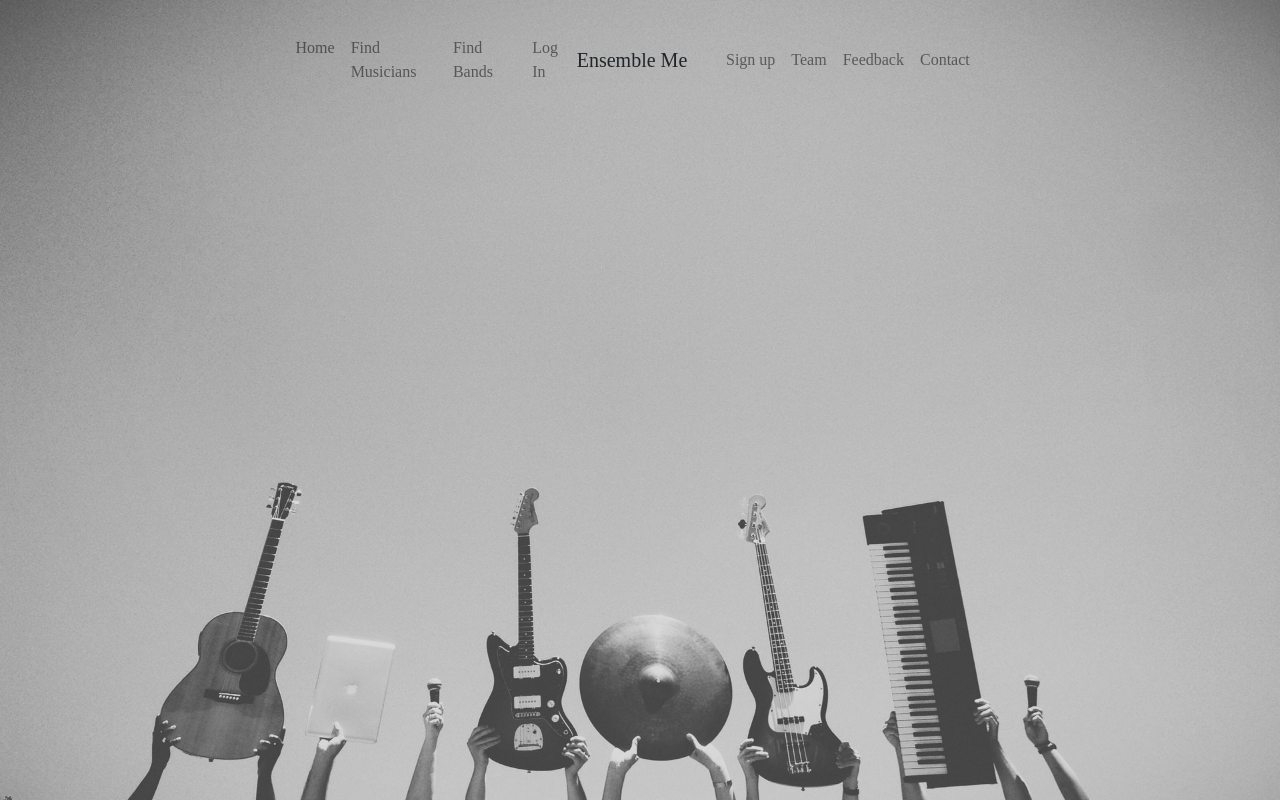
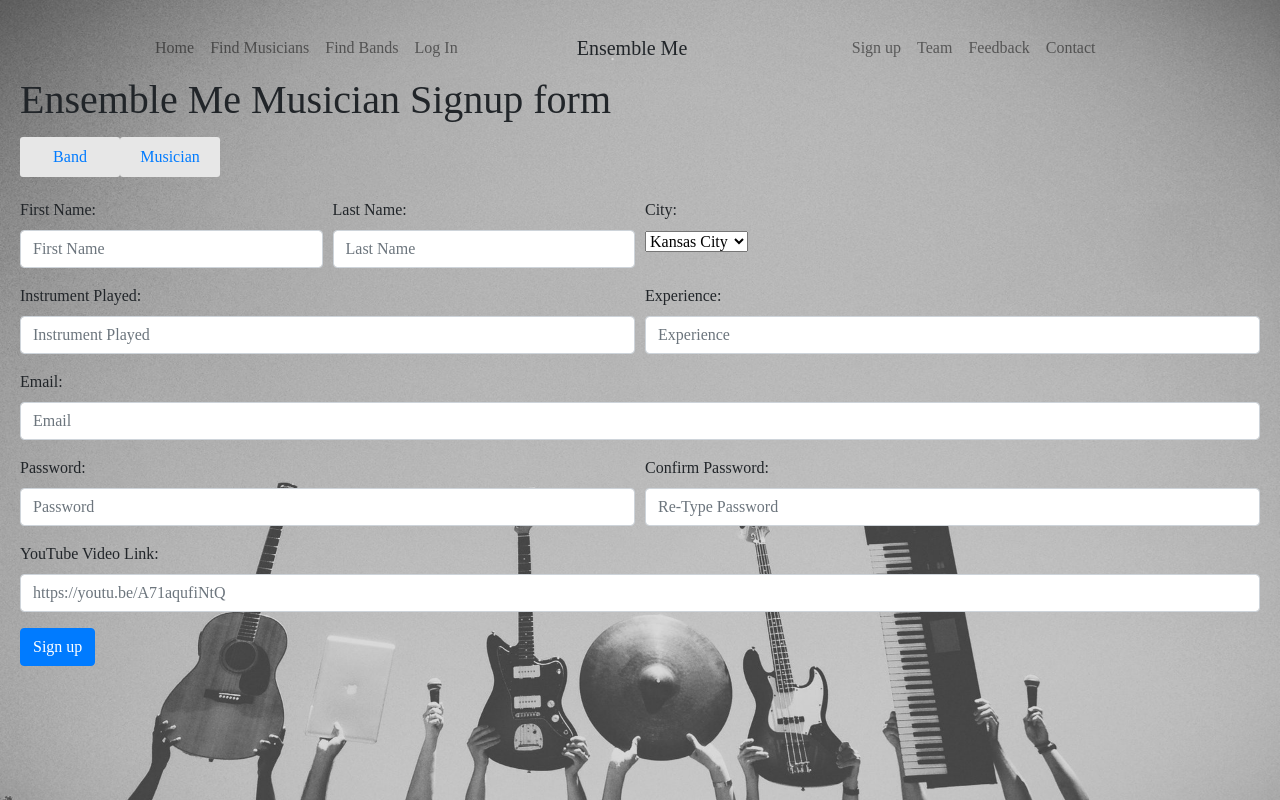
Before and after one commit to JonHake18/enemble-me, a React (Create React App) app in the folder client/: page /signupMusician in a window 1280 px wide. Built offline with nearby package versions, Linux system fonts and the light colour scheme; a web font is replaced by a local one.

Commit message:
login-signup fixes

```diff
--- a/client/src/App.js
+++ b/client/src/App.js
@@ -11,7 +11,8 @@ import FindBand from "./components/pages/FindBand";
 import Feedback from "./components/pages/Feedback";
 import Contact from "./components/pages/Contact";
 import Login from "./components/pages/Login";
-import Signup from "./components/pages/Signup";
+import SignupBand from "./components/pages/SignupBand";
+import SignupMusician from "./components/pages/SignupMusician";
 import Profile from "./components/pages/Profile";
 import './App.css';
 
@@ -29,7 +30,8 @@ const App = () => (
         <Route exact path="/findband" component={FindBand} />
         <Route exact path="/contact" component={Contact} />
         <Route exact path="/login" component={Login} />
-        <Route exact path="/signup" component={Signup} />
+        <Route exact path="/signupBand" component={SignupBand} />
+        <Route exact path="/signupMusician" component={SignupMusician} />
         <Route exact path="/profile" component={Profile} />
       </div>
     </Router>
--- a/client/src/components/Nav/Nav.js
+++ b/client/src/components/Nav/Nav.js
@@ -29,7 +29,7 @@ const Nav = () => (
     <div className="collapse navbar-collapse navbarSupportedContent" id="rightNav">
       <ul className="navbar-nav mx-auto">
       <li className="nav-item">
-          <Link to="/signup" className={window.location.pathname === "/signup" ? "nav-link active" : "nav-link"}>Sign up</Link>
+          <Link to="/signupBand" className={window.location.pathname === "/signupBand" ? "nav-link active" : "nav-link"}>Sign up</Link>
         </li>
         <li className="nav-item">
           <Link to="/team" className={window.location.pathname === "/team" ? "nav-link active" : "nav-link"}>Team</Link>
--- a/client/src/components/pages/Login.js
+++ b/client/src/components/pages/Login.js
@@ -1,5 +1,6 @@
 import React, { Component } from 'react'
 import { Redirect } from 'react-router-dom'
+
 
 class LoginForm extends Component {
 	constructor() {
--- a/client/src/components/pages/Signup.js
+++ b/client/src/components/pages/SignupBand.js
@@ -2,22 +2,23 @@ import React, { Component } from 'react'
 import axios from 'axios'
 import { Redirect } from 'react-router-dom'
 import './signup.css';
-
-
-const city_names = ["Kansas City", "New York", "Los Angeles"];
+import { Link } from "react-router-dom";
 
 
 class Signup extends Component {
 	constructor() {
 		super()
 		this.state = {
-			firstName: '',
-			lastName: '',
+			bandName: '',
+			location: '',
 			email: '',
-			photos: '',
-			username: '',
+			musicGenre: '',
+			instrument: '',
 			password: '',
-			confirmPassword: '',
+			passwordConfirm: '',
+			experience: '',
+			videoLink: '',
+			bandDescription: '',
 			redirectTo: null
 		}
 		this.handleSubmit = this.handleSubmit.bind(this)
@@ -33,12 +34,16 @@ class Signup extends Component {
 		// TODO - validate!
 		axios
 			.post('/auth/signup', {
-				username: this.state.username,
+				bandName: this.state.bandName,
 				password: this.state.password,
-				firstName: this.state.firstName,
-				lastName: this.state.lastName,
+				passwordConfirm: this.state.passwordConfirm,
+				location: this.state.location,
 				email: this.state.email,
-				photos: this.state.photos
+				videoLink: this.state.videoLink,
+				experience: this.state.experience,
+				instrument: this.state.instrument,
+				bandDescription: this.state.bandDesription,
+				musicGenre: this.state.musicGenre,
 			})
 			.then(response => {
 				console.log(response)
@@ -62,18 +67,18 @@ class Signup extends Component {
 		return (
 			<div>
 				<div className="SignupForm">
-					<h1>Ensemble Me Signup form</h1>
+					<h1>Ensemble Me Band Signup form</h1>
 					<form>
 						<div className="form-row">
             				<div className="form-group col-md-12">
               					<div class="radioGroupContainer" id="radioChoicesOne">
                 				<div class="radioButtonContainer">
                   					<div name="Band"></div>
-                  					<input type="button" id= "radioBand" class="radioButtonLabel" value="Band"></input>
+									  <Link to="/signupBand" class="radioButtonLabel"  className={window.location.pathname === "/signupBand" ? "nav-link active" : "nav-link"}>Band</Link>
                 				</div>
                 				<div class="radioButtonContainer">
                   					<div name="Musician"></div>
-                  					<input type="button" class="radioButtonLabel" value="Musician"></input>
+									  <Link to="/signupMusician" class="radioButtonLabel"  className={window.location.pathname === "/signupMusician" ? "nav-link active" : "nav-link"}>Musician</Link>
 								</div>
               				</div>
 						</div>
@@ -82,7 +87,7 @@ class Signup extends Component {
 								<input
 									type="text"
 									className="form-control"
-									id="inputFirstName"
+									id="inputBandName"
 									placeholder="Band Name"
 									name="bandName"
 									value={this.state.bandName}
@@ -91,12 +96,12 @@ class Signup extends Component {
 							</div>
 							<div className="form-group col-md-3">
                 				<label htmlFor="location">City: </label><br></br>
-                <select value={this.state.value} onChange={this.handleChange}>
+                				<select name="location" value={this.state.value} onChange={this.handleChange}>
                   					<option value="KansasCity">Kansas City</option>
                   					<option value="NewYork">New York</option>
                   					<option value="LosAngeles">Los Angeles</option>
                   					<option value="Miami">Miami</option>
-                /></select>
+                				</select>
 							</div>
 							<div className="form-group col-md-3">
 								<label htmlFor="musciGenre">Music Genre: </label>
@@ -117,10 +122,10 @@ class Signup extends Component {
 								<input
 									type="text"
 									className="form-control"
-									id="inputUsername"
-									placeholder="Username"
-									name="username"
-									value={this.state.username}
+									id="inputInstrument"
+									placeholder="Instrument Needed"
+									name="instument"
+									value={this.state.instrument}
 									onChange={this.handleChange}
 								/>
 							</div>
@@ -129,10 +134,10 @@ class Signup extends Component {
 								<input
 									type="text"
 									className="form-control"
-									id="inputUsername"
-									placeholder="Username"
-									name="username"
-									value={this.state.username}
+									id="inputExperience"
+									placeholder="Experience"
+									name="experience"
+									value={this.state.experience}
 									onChange={this.handleChange}
 								/>
 							</div>
@@ -166,7 +171,7 @@ class Signup extends Component {
 									type="password"
 									className="form-control"
 									id="inputPasswordConfirm"
-									placeholder="Password"
+									placeholder="Re-Type Password"
 									name="passwordConfirm"
 									value={this.state.passwordConfirm}
 									onChange={this.handleChange}
--- /dev/null
+++ b/client/src/components/pages/SignupMusician.js
@@ -0,0 +1,199 @@
+import React, { Component } from 'react'
+import axios from 'axios'
+import { Redirect } from 'react-router-dom'
+import './signup.css';
+import { Link } from "react-router-dom";
+
+
+class Signup extends Component {
+	constructor() {
+		super()
+		this.state = {
+			firstName: '',
+			lastName: '',
+			email: '',
+			videoLink: '',
+			username: '',
+			password: '',
+			passwordConfirm: '',
+			instrument: '',
+			location: '',
+			redirectTo: null
+		}
+		this.handleSubmit = this.handleSubmit.bind(this)
+		this.handleChange = this.handleChange.bind(this)
+	}
+	handleChange(event) {
+		this.setState({
+			[event.target.name]: event.target.value
+		})
+	}
+	handleSubmit(event) {
+		event.preventDefault()
+		// TODO - validate!
+		axios
+			.post('/auth/signup', {
+				firstName: this.state.firstName,
+				lastName: this.state.lastName,
+				password: this.state.password,
+				passwordConfirm: this.state.passwordConfirm,
+				videoLink: this.state.videoLink,
+				email: this.state.email,
+				location: this.state.location,
+				instrument: this.state.instrument
+			})
+			.then(response => {
+				console.log(response)
+				if (!response.data.errmsg) {
+					console.log('youre good')
+					this.setState({
+						redirectTo: '/login'
+					})
+				} else {
+					console.log('duplicate')
+				}
+			})
+	}
+
+
+
+	render() {
+		if (this.state.redirectTo) {
+			return <Redirect to={{ pathname: this.state.redirectTo }} />
+		}
+		return (
+			<div>
+				<div className="SignupForm">
+					<h1>Ensemble Me Musician Signup form</h1>
+					<form>
+						<div className="form-row">
+            				<div className="form-group col-md-12">
+              					<div class="radioGroupContainer" id="radioChoicesOne">
+                				<div class="radioButtonContainer">
+                  					<div name="Band"></div>
+									  <Link to="/signupBand" class="radioButtonLabel"  className={window.location.pathname === "/signupBand" ? "nav-link active" : "nav-link"}>Band</Link>
+                				</div>
+                				<div class="radioButtonContainer">
+                  					<div name="Musician"></div>
+									  <Link to="/signupMusician" class="radioButtonLabel"  className={window.location.pathname === "/signupMusician" ? "nav-link active" : "nav-link"}>Musician</Link>
+								</div>
+              				</div>
+						</div>
+						<div className="form-group col-md-3">
+								<label htmlFor="firstName">First Name: </label>
+								<input
+									type="text"
+									className="form-control"
+									id="inputFirstName"
+									placeholder="First Name"
+									name="firstName"
+									value={this.state.firstName}
+									onChange={this.handleChange}
+								/>
+							</div>
+							<div className="form-group col-md-3">
+								<label htmlFor="lastName">Last Name: </label>
+								<input
+									type="text"
+									className="form-control"
+									id="inputLasttName"
+									placeholder="Last Name"
+									name="lasttName"
+									value={this.state.lastName}
+									onChange={this.handleChange}
+								/>
+							</div>
+							<div className="form-group col-md-3">
+                			<label htmlFor="location">City: </label><br></br>
+                			<select value={this.state.value} onChange={this.handleChange}>
+                  				<option value="KansasCity">Kansas City</option>
+                  				<option value="NewYork">New York</option>
+                  				<option value="LosAngeles">Los Angeles</option>
+                  				<option value="Miami">Miami</option>
+                			</select>
+							</div>
+						</div>
+						<div className="form-row">
+							<div className="form-group col-md-6">
+								<label htmlFor="instrument">Instrument Played: </label>
+								<input
+									type="text"
+									className="form-control"
+									id="inputInstrument"
+									placeholder="Instrument Played"
+									name="instument"
+									value={this.state.instrument}
+									onChange={this.handleChange}
+								/>
+							</div>
+              				<div className="form-group col-md-6">
+								<label htmlFor="experience">Experience: </label>
+								<input
+									type="text"
+									className="form-control"
+									id="inputExperience"
+									placeholder="Experience"
+									name="experience"
+									value={this.state.experience}
+									onChange={this.handleChange}
+								/>
+							</div>
+              <div className="form-group col-md-12">
+								<label htmlFor="email">Email: </label>
+								<input
+									type="email"
+									className="form-control"
+									id="inputEmail"
+									placeholder="Email"
+									name="email"
+									value={this.state.email}
+									onChange={this.handleChange}
+								/>
+							</div>
+							<div className="form-group col-md-6">
+								<label htmlFor="password">Password: </label>
+								<input
+									type="password"
+									className="form-control"
+									id="inputPassword"
+									placeholder="Password"
+									name="password"
+									value={this.state.password}
+									onChange={this.handleChange}
+								/>
+							</div>
+							<div className="form-group col-md-6">
+								<label htmlFor="passwordConfirm">Confirm Password: </label>
+								<input
+									type="password"
+									className="form-control"
+									id="inputPasswordConfirm"
+									placeholder="Re-Type Password"
+									name="passwordConfirm"
+									value={this.state.passwordConfirm}
+									onChange={this.handleChange}
+								/>
+							</div>
+              <div className="form-group col-md-12">
+								<label htmlFor="videoLink">YouTube Video Link: </label>
+								<input
+									type="text"
+									className="form-control"
+									id="inputVideoLink"
+									placeholder="https://youtu.be/A71aqufiNtQ"
+									name="videoLink"
+									value={this.state.videoLink}
+									onChange={this.handleChange}
+								/>
+							</div>
+						</div>
+						<button className="btn btn-primary" type="submit" onClick={this.handleSubmit}>Sign up</button>
+					</form>
+				</div>
+			</div>
+		)
+	}
+}
+
+
+export default Signup
```
Lines whose indentation alone changed are shown as unchanged.
